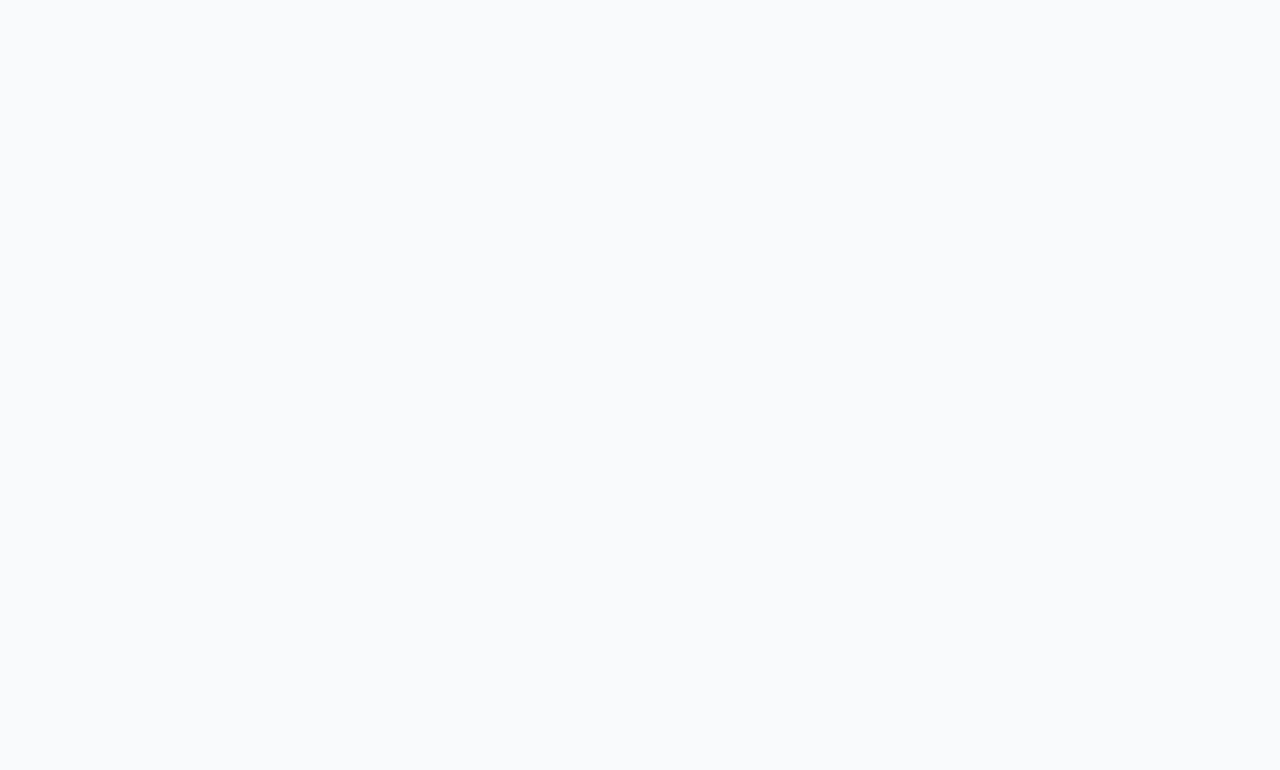
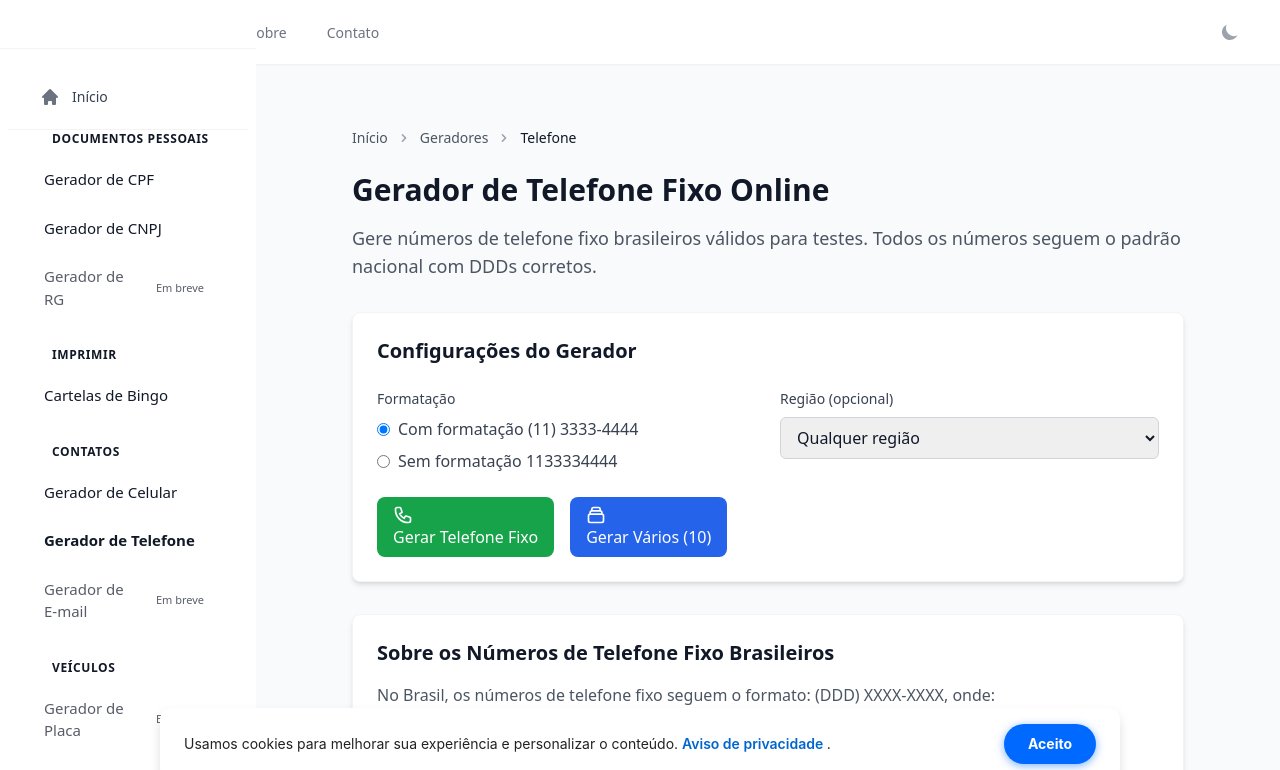
Before and after one commit to silasstoned47/gerador, a Nuxt app: page /gerador/telefone in a window 1280 px wide. Before the commit this address had no page. Shown: the top 770 px of the page. Built offline with nearby package versions, Linux system fonts and the light colour scheme.

Commit message:
fix telefone fixo

```diff
--- a/components/AppSidebar.vue
+++ b/components/AppSidebar.vue
@@ -24,16 +24,7 @@
           <span>Início</span>
         </NuxtLink>
       </div>
-      <div class="sidebar__section">
-        <h3 class="sidebar__section-title">Imprimir</h3>
-        <ul class="sidebar__menu">
-          <li class="sidebar__menu-item">
-            <NuxtLink to="/imprimir/cartela-bingo" class="sidebar__link" @click.native="closeSidebar">
-              Cartelas de Bingo
-            </NuxtLink>
-          </li>
-        </ul>
-      </div>
+
 
       <div class="sidebar__section">
         <h3 class="sidebar__section-title">Documentos Pessoais</h3>
@@ -57,12 +48,27 @@
         </ul>
       </div>
 
+ <div class="sidebar__section">
+        <h3 class="sidebar__section-title">Imprimir</h3>
+        <ul class="sidebar__menu">
+          <li class="sidebar__menu-item">
+            <NuxtLink to="/imprimir/cartela-bingo" class="sidebar__link" @click.native="closeSidebar">
+              Cartelas de Bingo
+            </NuxtLink>
+          </li>
+        </ul>
+      </div>
       <div class="sidebar__section">
         <h3 class="sidebar__section-title">Contatos</h3>
         <ul class="sidebar__menu">
           <li class="sidebar__menu-item">
             <NuxtLink to="/gerador/celular" class="sidebar__link" @click.native="closeSidebar">
               Gerador de Celular
+            </NuxtLink>
+          </li>
+          <li class="sidebar__menu-item">
+            <NuxtLink to="/gerador/telefone" class="sidebar__link" @click.native="closeSidebar">
+              Gerador de Telefone
             </NuxtLink>
           </li>
           <li class="sidebar__menu-item">
--- a/layouts/default.vue
+++ b/layouts/default.vue
@@ -88,12 +88,7 @@ onMounted(() => {
   // Initialize sidebar state based on screen size
   handleResize();
 
-  // Show disclaimer on first visit
-  const disclaimerShown = localStorage.getItem('disclaimerShown');
-  if (!disclaimerShown) {
-    showDisclaimer.value = true;
-    localStorage.setItem('disclaimerShown', 'true');
-  }
+
 });
 
 // Clean up event listeners
@@ -102,8 +97,4 @@ onUnmounted(() => {
   window.removeEventListener('resize', handleResize);
 });
 
-// Provide showDisclaimer function to child components
-provide('showDisclaimer', () => {
-  showDisclaimer.value = true;
-});
 </script>
--- a/pages/gerador/celular.vue
+++ b/pages/gerador/celular.vue
@@ -189,16 +189,13 @@ const options = ref({
 
 const generatedNumbers = ref([])
 const regions = CelularUtils.getRegions()
-const showDisclaimer = inject('showDisclaimer')
 
 const generateCelular = () => {
-  showDisclaimer()
   const number = CelularUtils.generate(options.value)
   generatedNumbers.value = [number]
 }
 
 const generateMultiple = () => {
-  showDisclaimer()
   const numbers = []
   for (let i = 0; i < 10; i++) {
     numbers.push(CelularUtils.generate(options.value))
--- a/pages/gerador/telefone.vue
+++ b/pages/gerador/telefone.vue
@@ -175,11 +175,11 @@
 </template>
 
 <script setup>
-import { FixoUtils } from '~/utils/fixo.js'
+import { TelefoneUtils as FixoUtils } from '~/utils/telefone.js'
 
 const breadcrumbs = [
   { name: 'geradores', path: '/gerador' },
-  { name: 'telefone-fixo', path: '/gerador/telefone-fixo' }
+  { name: 'telefone', path: '/gerador/telefone' }
 ]
 
 const options = ref({
@@ -189,16 +189,13 @@ const options = ref({
 
 const generatedNumbers = ref([])
 const regions = FixoUtils.getRegions()
-const showDisclaimer = inject('showDisclaimer')
 
 const generateFixo = () => {
-  showDisclaimer()
   const number = FixoUtils.generate(options.value)
   generatedNumbers.value = [number]
 }
 
 const generateMultiple = () => {
-  showDisclaimer()
   const numbers = []
   for (let i = 0; i < 10; i++) {
     numbers.push(FixoUtils.generate(options.value))
@@ -230,7 +227,7 @@ useSchemaOrg([
     '@type': 'SoftwareApplication',
     name: 'Gerador de Telefone Fixo Online',
     description: 'Ferramenta online para gerar números de telefone fixo brasileiros para testes',
-    url: 'https://geradorii.com/gerador/telefone-fixo',
+    url: 'https://geradorii.com/gerador/telefone',
     applicationCategory: 'DeveloperApplication',
     operatingSystem: 'Web Browser'
   }
--- a/utils/telefone.js
+++ b/utils/telefone.js
@@ -1,5 +1,5 @@
 // Gerador e validador de números de telefone fixo brasileiros
-export const FixoUtils = {
+export const TelefoneUtils = {
     // DDD por região
     ddds: {
       'São Paulo (Capital)': ['11'],
```
